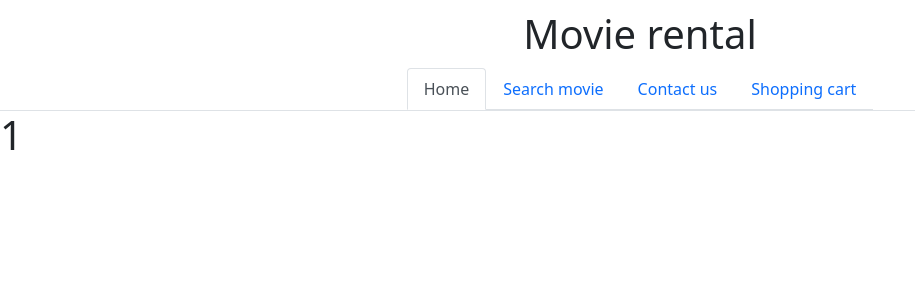
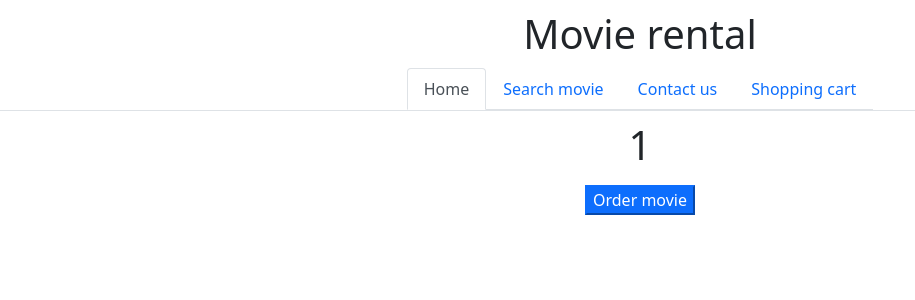
Before and after one commit to sa6656fa-s/AngularProjectEDAF90, an Angular app in the folder my-angular-project/: page /movie-information/1 in a window 1280 px wide. Shown: the top 300 px of the page, without its empty margins (0-915 px from the left). Built offline with nearby package versions, Linux system fonts and the light colour scheme; no server answers.

Commit message:
Added functionality to add a movie to the shopping cart

```diff
--- a/my-angular-project/src/app/movie-info/movie-info.component.html
+++ b/my-angular-project/src/app/movie-info/movie-info.component.html
@@ -1,2 +1,7 @@
-<h1>{{title}}</h1>
-<p style="white-space:pre-wrap;">{{info}}</p>
+<div class="center">
+    <h1>{{title}}</h1>
+    <p style="white-space:pre-wrap;">{{info}}</p>
+    <form [formGroup]="orderForm" (ngSubmit)="onSubmit()">
+        <button class="btn-primary" type="submit">Order movie</button>
+    </form>
+</div>
--- a/my-angular-project/src/app/movie-info/movie-info.component.ts
+++ b/my-angular-project/src/app/movie-info/movie-info.component.ts
@@ -1,6 +1,7 @@
 import { Component, OnInit } from '@angular/core';
 import { ActivatedRoute, Router} from '@angular/router';
 import { HttpClient } from '@angular/common/http';
+import { FormBuilder } from '@angular/forms';
 
 interface MovieData
 {
@@ -23,9 +24,14 @@ export class MovieInfoComponent implements OnInit {
   info: string = ""
   title: string = ""
 
+  orderForm = this.formBuilder.group({
+  });
+
+
   constructor(private route: ActivatedRoute,
               private router: Router,
-              private http: HttpClient){}
+              private http: HttpClient,
+              private formBuilder: FormBuilder){}
 
   ngOnInit(): void {
     let title = this.route.snapshot.paramMap.get('title');
@@ -69,4 +75,9 @@ export class MovieInfoComponent implements OnInit {
     })
   }
 
+  onSubmit(): void {
+    this.router.navigate(['/shopping-cart', {newTitle: this.title}]);
+    this.orderForm.reset();
+  }
+
 }
--- a/my-angular-project/src/app/movie-search/movie-search.component.html
+++ b/my-angular-project/src/app/movie-search/movie-search.component.html
@@ -2,7 +2,7 @@
     <h3> Search for a movie title </h3>
     <form [formGroup]="searchForm" (ngSubmit)="onSubmit()">
         <input id="searchText" type="text" formControlName="searchText">
-        <button class="button" type="submit">Search</button>
+        <button class="btn-primary" type="submit">Search</button>
     </form>
     <a *ngFor="let movie of movies; let i = index" [attr.data-index]="i" routerLink="/movie-information/{{titles[i]}}">
         {{movie}}
--- a/my-angular-project/src/app/shopping-cart/shopping-cart.component.html
+++ b/my-angular-project/src/app/shopping-cart/shopping-cart.component.html
@@ -1 +1,3 @@
-<p>shopping-cart works!</p>
+<option class="center" *ngFor="let title of titles">
+    {{title}}
+</option>
--- a/my-angular-project/src/app/shopping-cart/shopping-cart.component.ts
+++ b/my-angular-project/src/app/shopping-cart/shopping-cart.component.ts
@@ -1,4 +1,5 @@
 import { Component, OnInit } from '@angular/core';
+import { ActivatedRoute} from '@angular/router';
 
 @Component({
   selector: 'app-shopping-cart',
@@ -6,10 +7,18 @@ import { Component, OnInit } from '@angular/core';
   styleUrls: ['./shopping-cart.component.css']
 })
 export class ShoppingCartComponent implements OnInit {
-
-  constructor() { }
+  titles: string[] = []
+  constructor(private route: ActivatedRoute) {
+  }
 
   ngOnInit(): void {
+    this.titles =  JSON.parse(window.localStorage.getItem("titles") as string)
+    let newTitle = this.route.snapshot.paramMap.get('newTitle')
+    console.log(newTitle)
+    if (newTitle != null){
+      this.titles.push(newTitle)
+    }
+    window.localStorage.setItem("titles", JSON.stringify(this.titles))
   }
 
 }
```
